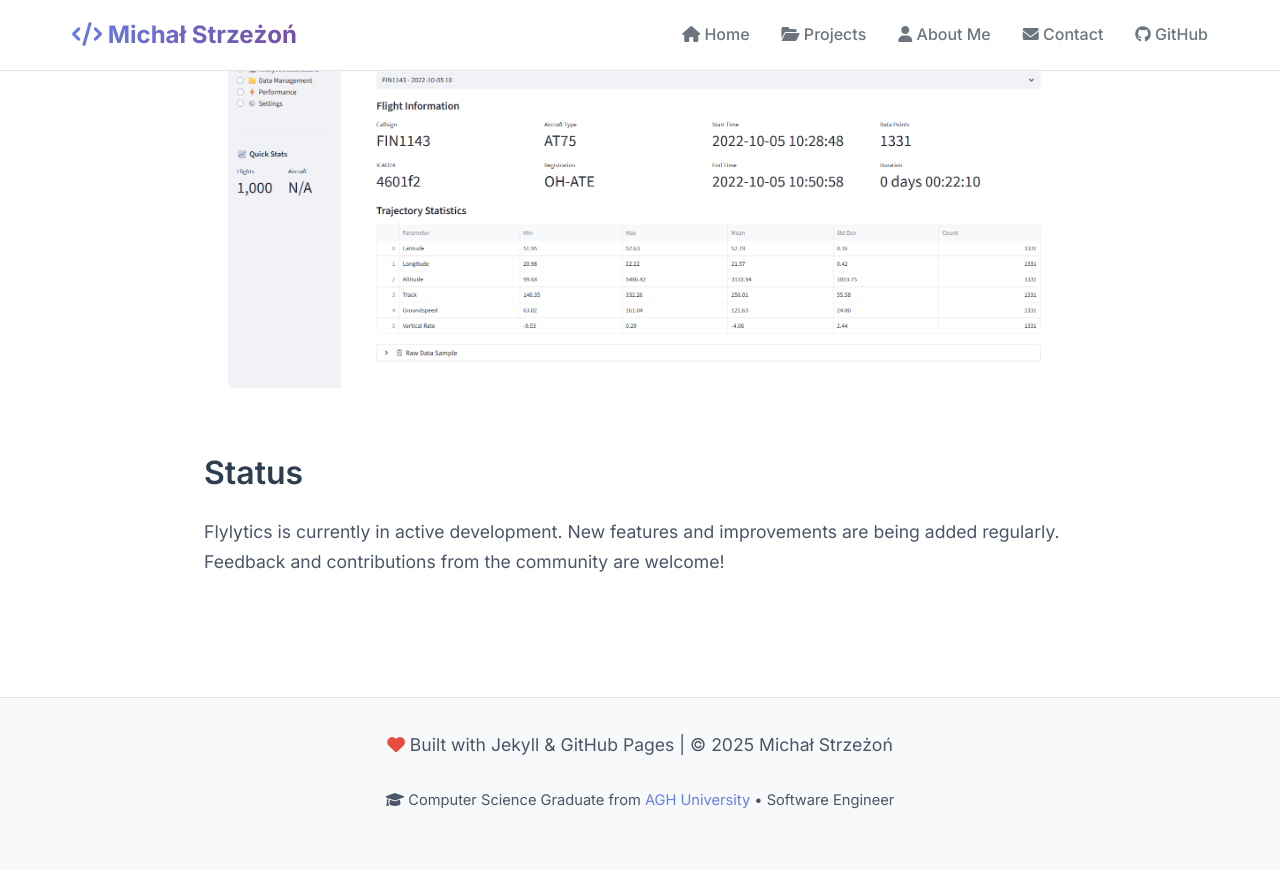
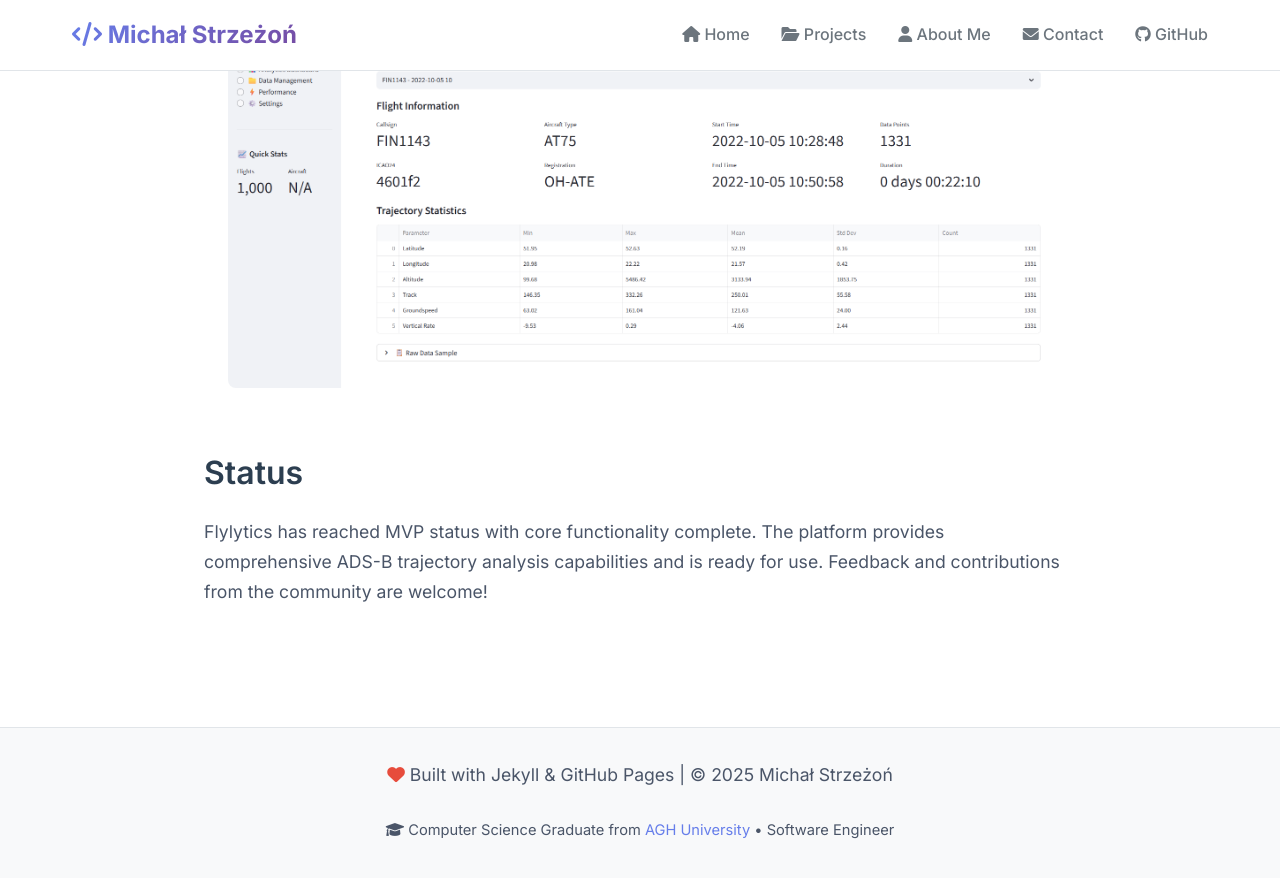
Before and after one commit to MStrzezon/mstrzezon.github.io, a Jekyll site: the page built from projects/flylytics.md, in a window 1280 px wide and 900 px high, scrolled down 3890 px. Shown: the top 878 px of the window. Built offline with Jekyll 4.4.1, drawn with Linux system fonts in a browser that asks for light colours; some of the changed text lies outside the part shown.

Commit message:
Update Flylytics project status from active development to MVP
Co-authored-by: MStrzezon <72666064+MStrzezon@users.noreply.github.com>

```diff
--- a/projects/flylytics.md
+++ b/projects/flylytics.md
@@ -7,7 +7,7 @@ permalink: /projects/flylytics/
 <div class="project-hero">
   <h1>✈️ Flylytics</h1>
   <p class="project-subtitle">Advanced ADS-B Trajectory Analysis Platform</p>
-  <div class="project-status-badge">🚧 In Active Development</div>
+  <div class="project-status-badge">🚢 MVP</div>
 </div>
 
 ---
@@ -43,7 +43,7 @@ Users can analyze trajectories of loaded traffic:
 
 ## Status
 
-Flylytics is currently in active development. New features and improvements are being added regularly. Feedback and contributions from the community are welcome!
+Flylytics has reached MVP status with core functionality complete. The platform provides comprehensive ADS-B trajectory analysis capabilities and is ready for use. Feedback and contributions from the community are welcome!
 
 
 <style>
```
Also changed, not shown: index.md (+1 -1 lines), projects/index.md (+1 -1 lines).
